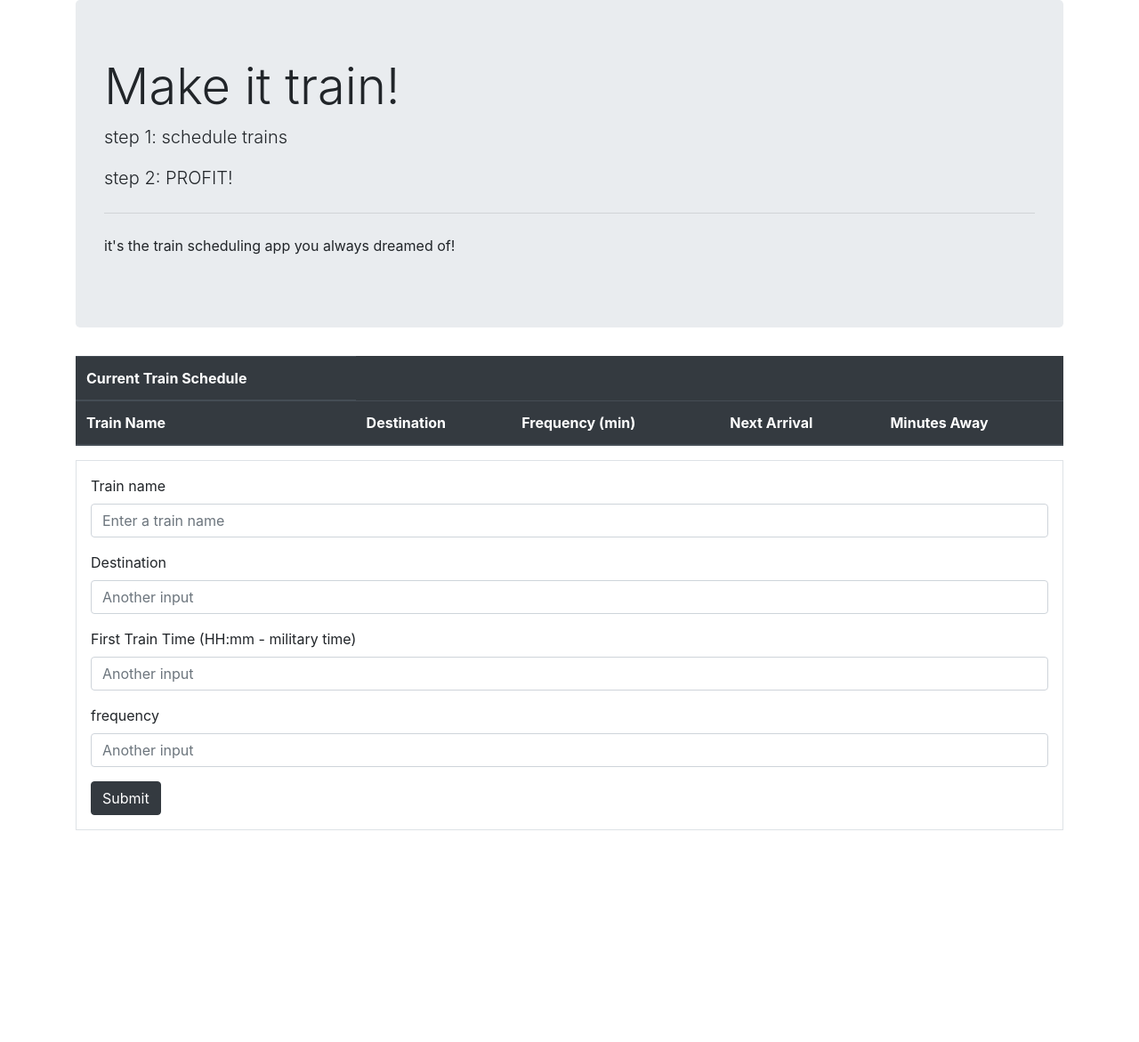
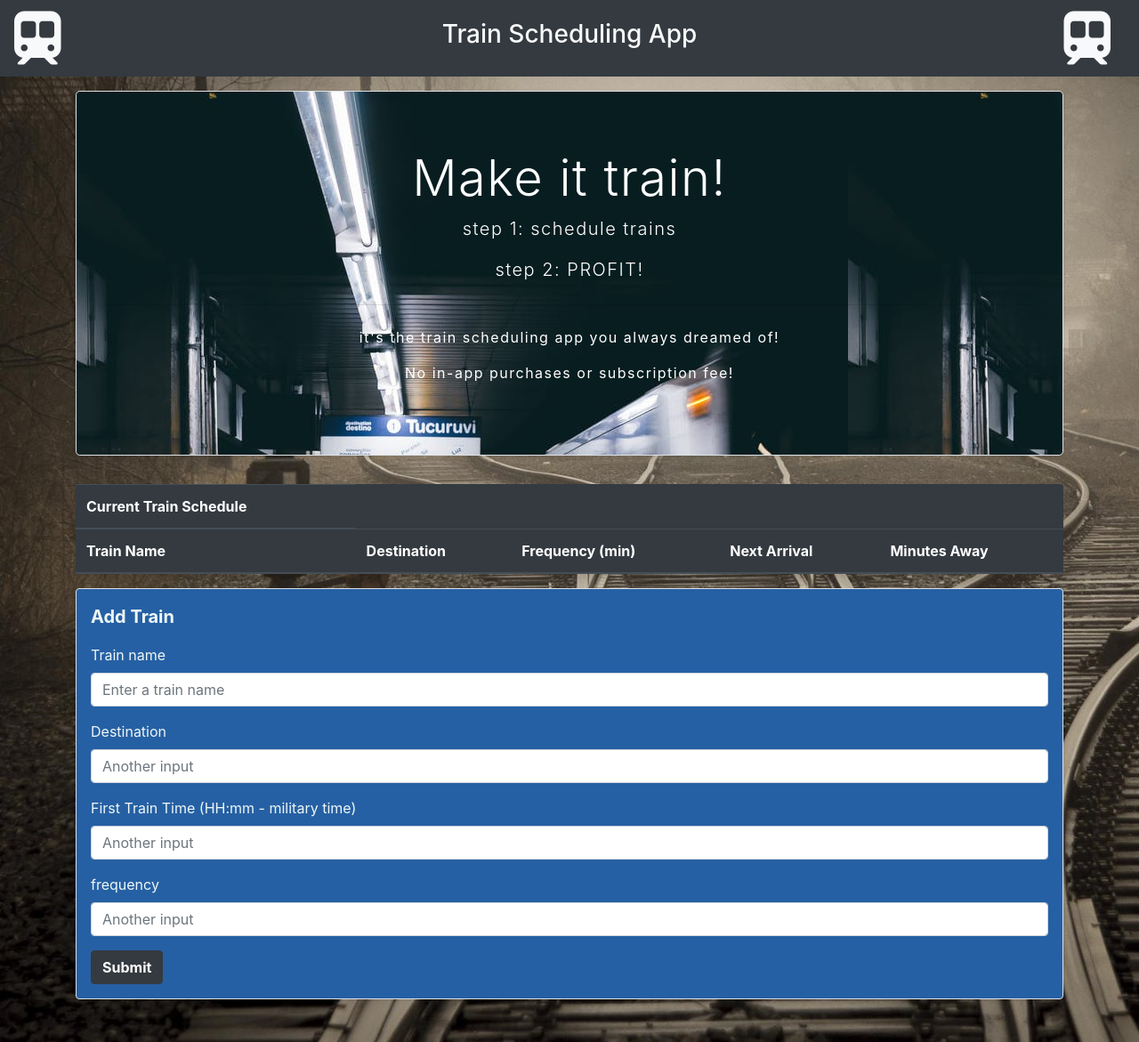
Before and after one commit to gmocore/make-it-train, a plain HTML site: page index.html in a window 1280 px wide. Shown: the whole page at 89% size. Before the commit the page ends 933 px from the top, so only its background shows below. Drawn offline with nearby package versions, Linux system fonts and the light colour scheme; no server answers.

Commit message:
added styling to page

```diff
--- a/assets/css/style.css
+++ b/assets/css/style.css
@@ -0,0 +1,25 @@
+body {
+  background-color: #f7f7f2;
+  background: url("./images/pexels-photo-258510.jpeg");
+  background-size: cover;
+}
+.jumbotron {
+  background-color: #6b818c;
+  color: #fff;
+  background: url("./images/pexels-photo-1759731.jpeg");
+  letter-spacing: 1.5px;
+}
+
+.form {
+  background-color: #2660a4;
+  color: #edf7f6;
+}
+
+tbody > tr {
+  transition: 0.8s;
+}
+
+tbody > tr:hover {
+  color: #9ee493;
+  letter-spacing: 1.5px;
+}
--- a/index.html
+++ b/index.html
@@ -10,20 +10,27 @@
     <link rel="stylesheet" href="https://stackpath.bootstrapcdn.com/bootstrap/4.3.1/css/bootstrap.min.css"
         integrity="sha384-ggOyR0iXCbMQv3Xipma34MD+dH/1fQ784/j6cY/iJTQUOhcWr7x9JvoRxT2MZw1T" crossorigin="anonymous">
     <link rel="stylesheet" href="./assets/css/style.css">
+    <script src="https://kit.fontawesome.com/67a77a59c8.js"></script>
 
 
 </head>
 
 <body>
+    <nav class="navbar navbar-dark bg-dark">
+        <span class="navbar-brand mb-0 h1"><i class="fas fa-subway text-light fa-3x"></i></span>
+        <p class="text-light h3">Train Scheduling App</p>
+        <span class="navbar-brand mb-0 h1"><i class="fas fa-subway text-light fa-3x"></i></span>
+    </nav>
     <div class="container">
-        <div class="jumbotron">
+        <div class="jumbotron mt-3 shadow-sm text-center border">
             <h1 class="display-4">Make it train!</h1>
             <p class="lead">step 1: schedule trains</p>
             <p class="lead">step 2: PROFIT!</p>
             <hr class="my-4">
             <p>it's the train scheduling app you always dreamed of!</p>
+            <p>No in-app purchases or subscription fee!</p>
         </div>
-        <table class="table table-striped table-dark">
+        <table class="table table-striped table-dark rounded shadow">
             <thead>
                 <tr>
                     <th>Current Train Schedule</th>
@@ -42,8 +49,9 @@
         </table>
 
     </div>
-    <div class="container">
-        <form class="border p-3">
+    <div class="container mb-5">
+        <form class="border p-3 rounded shadow-sm form">
+            <p class="lead font-weight-bold">Add Train</p>
             <div class="form-group">
                 <label for="train-name">Train name</label>
                 <input type="text" class="form-control" id="train-name" placeholder="Enter a train name">
@@ -60,7 +68,7 @@
                 <label for="frequency">frequency</label>
                 <input type="text" class="form-control" id="frequency" placeholder="Another input">
             </div>
-            <button class="btn btn-dark" id="submit">Submit</button>
+            <button class="btn btn-dark font-weight-bold" id="submit">Submit</button>
         </form>
     </div>
 
```
Also changed, not shown: assets/css/images/path-railroad-rails-1425.jpg (added), assets/css/images/pexels-photo-1759731.jpeg (added), assets/css/images/pexels-photo-258510.jpeg (added), assets/css/images/photo-1496850574977-a4607106a874.jpg (added).
